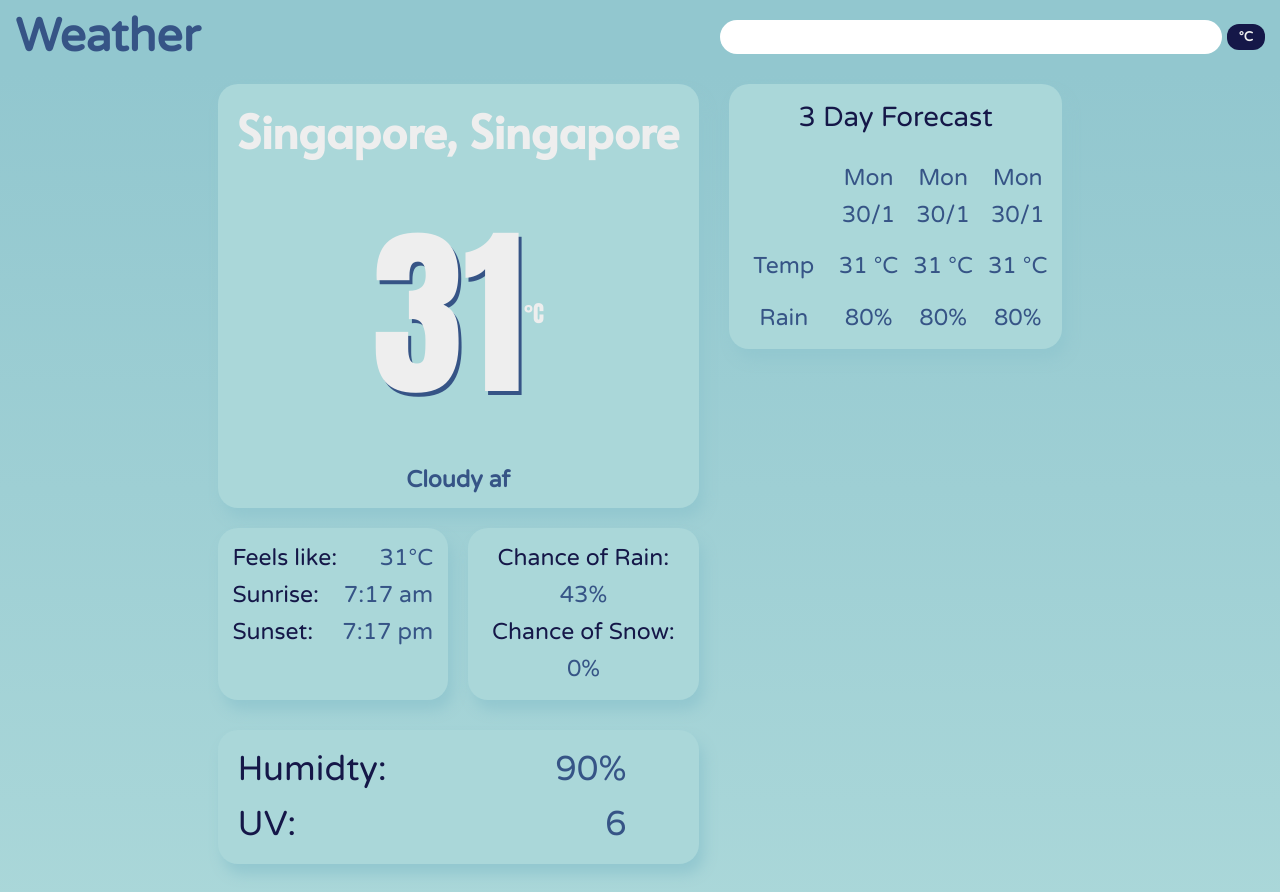
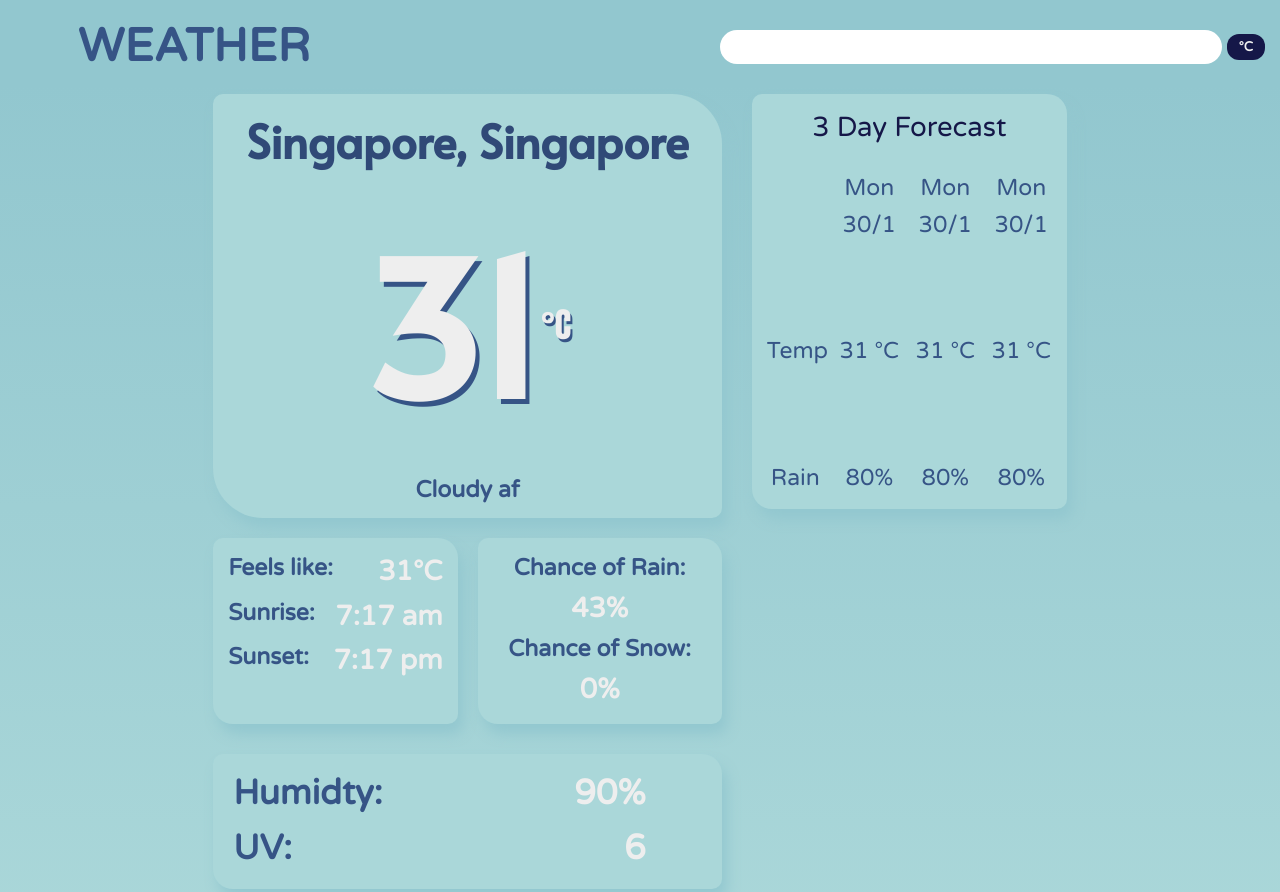
Before and after one commit to Legalunicorn/odin_weather, a plain HTML site: page index.html in a window 1280 px wide. Shown: the top 892 px of the page. Drawn offline with Linux system fonts and the light colour scheme; no server answers.

Commit message:
web design, first draft down change the font colors for dynamic text change font size of dynamic text adjust some colors made adjustments for desktop mode

```diff
--- a/index.html
+++ b/index.html
@@ -15,7 +15,7 @@
 </head>
 <body>
     <header>
-        <h1 id="header_text">Weather</h1>
+        <h1 id="header_text">WEATHER</h1>
         <input  id='search-bar' type="search"></input>
         <button class="to-cel" data-toggle="C">°C</button>
     </header>
@@ -36,28 +36,28 @@
                 <div class="today-2">
                     <div class="box-data">
                         <div class="line-1" id="feels-like">
-                            <span class="static-text" >Feels like: </span>
-                            <span data-temp id="feels-like-num">31</span>
-                            <span data-deg id="feels-like-deg">°C</span>
+                            <span class="static-text " >Feels like: </span>
+                            <span class="dynamic-text" data-temp id="feels-like-num">31</span>
+                            <span class="dynamic-text" data-deg id="feels-like-deg">°C</span>
                         </div>
                         <div class="line-1">
                             <span class="static-text" >Sunrise: </span>
-                            <span>7:17 am</span>
+                            <span class="dynamic-text" id="sunrise">7:17 am</span>
                         </div>
                         <div class="line-1">
                             <span class="static-text" >Sunset: </span>
-                            <span>7:17 pm</span>
+                            <span class="dynamic-text" id="sunset">7:17 pm</span>
                         </div>
 
                     </div>
-                    <div class=" chance box-data">
+                    <div class="chance box-data">
                         <div>
                             <span class="static-text" >Chance of Rain: </span>
-                            <span id="today-chance-of-rain"> 43%</span>
+                            <span class="dynamic-text" id="today-chance-of-rain"> 43%</span>
                         </div>
                         <div>
                             <span class="static-text" >Chance of Snow: </span>
-                            <span id="today-chance-of-snow">0%</span>
+                            <span class="dynamic-text" id="today-chance-of-snow">0%</span>
                         </div>
                     </div>
                 </div>
@@ -65,11 +65,11 @@
                 <div class="today-3 box-data">
                     <div class="line-1">
                         <span class="static-text" >Humidty: </span>
-                        <span> 90%</span>
+                        <span class="" id="humidity"> 90%</span>
                     </div>
                     <div class="line-1">
                         <span class="static-text" >UV: </span>
-                        <span>6</span>
+                        <span class="" id="humidity">6</span>
                     </div>
 
                 </div>
--- a/style.css
+++ b/style.css
@@ -40,27 +40,33 @@ body {
     flex-direction: column;
 }
 
+h1 {
+    margin-left: 5%;
+    margin-right: 5%;
+}
+
 /*HEADER ELEMENTS*/
 header {
     height: var(--header-height)var(--less-light);
     color: var(--darkblue1);
-    padding-left: 15px;
-    padding-right: 10px;
+    padding: 10px 10px 0 15px;
     display: flex;
-    /* justify-content: space-between; */
     align-items: center;
     background-color: var(--blue1);
 }
 
 input[type=search] {
     border: 0;
-    margin-left: 5px;
-    margin-right: 5px;
     border-radius: 20px;
+
+    margin: 0 5px 0 5px;
     padding: 5px;
+
     height: 1.5rem;
     max-width: 60%;
     width: 40%;
+
+    font-family: 'Varela Round', sans-serif;
 }
 
 #search-bar {
@@ -68,16 +74,18 @@ input[type=search] {
 }
 
 button {
-    /*by default is c*/
     font-family: 'Varela Round', sans-serif;
     font-weight: bolder;
+
     border: 0;
     border-radius: 12px;
+
     padding: 5px 12px;
     margin-right: 5px;
 
 }
-.to-cel{
+
+.to-cel {
     background-color: var(--darkblue2);
     color: #eee;
 }
@@ -110,7 +118,7 @@ main {
 
 .today-1 {
     padding: 10px;
-    border-radius: 20px;
+    border-radius: 10px 50px;
     ;
     font-weight: bolder;
     /* border: 3px solid green; */
@@ -128,7 +136,7 @@ main {
     font-size: 2rem;
     font-family: 'Alata', sans-serif;
     /* text-shadow: 2px 2px var(--darkblue1); */
-    color: #eee
+    color: #304977
 }
 
 #current_temp {
@@ -142,18 +150,31 @@ main {
     justify-content: center;
 }
 
+#current-deg {
+    font-size: 1.5rem;
+    text-shadow: 2px 3px var(--darkblue1);
+
+}
+
 #temp-num {
+    font-family: 'Alata';
     font-size: 8rem;
-    text-shadow: 3px 4px var(--darkblue1);
+    text-shadow: 4px 5px var(--darkblue1);
 
 }
 
 .static-text {
-    color: var(--darkblue2)
+    color: var(--darkblue1)
+}
+
+.dynamic-text {
+    font-size: 1.2rem;
 }
 
 .today-2 {
     /* border: 3px solid pink; */
+    color: #eee;
+    font-weight: 600;
     display: flex;
     justify-content: space-between;
     gap: 20px;
@@ -165,7 +186,7 @@ main {
     /* padding: 8px; */
     padding: 12px 15px;
     margin-bottom: 30px;
-    border-radius: 20px;
+    border-radius: 10px 20px;
     background-color: var(--blue2);
     filter: drop-shadow(5px 10px 0.3rem var(--blue1));
     /* filter: drop-shadow(0 0 0.75rem crimson); */
@@ -186,6 +207,8 @@ main {
 
 
 .today-3 {
+    color: #eee;
+    font-weight: 600;
     text-align: center;
     font-size: 1.5rem;
     padding-left: 20px;
@@ -211,7 +234,7 @@ main {
 
 #forecast-data {
     display: grid;
-    grid-template-columns: 80px 1fr 1fr 1fr;
+    grid-template-columns: 20% 1fr 1fr 1fr;
     justify-content: center;
     align-items: center;
     text-align: center;
@@ -249,10 +272,19 @@ footer {
         flex-direction: row;
         gap: 30px;
     }
+
+    #forecast-data {
+        grid-row-gap: 60px;
+    }
 }
 
 @media(min-width: 850px) {
     :root {
         font-size: 23px;
     }
+
+    #forecast-data {
+        grid-row-gap: 90px;
+    }
+
 }
```
